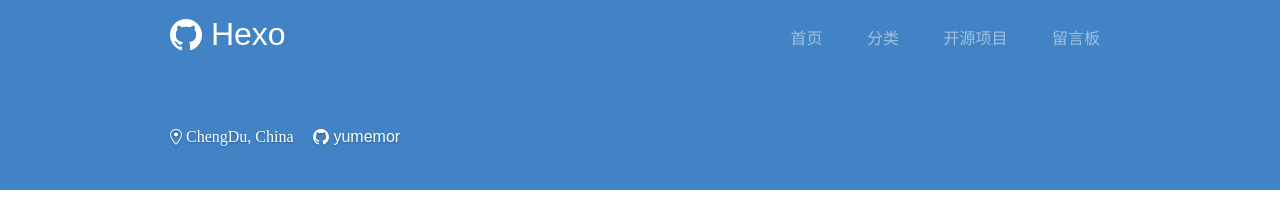
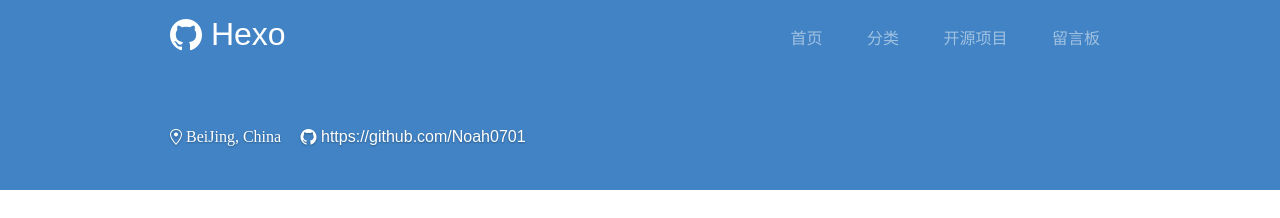
Before and after one commit to Noah0701/noah0701.github.io, a plain HTML site: page archives/2016/12/index.html in a window 1280 px wide. Shown: the top 218 px of the page. Drawn offline with nearby package versions, Linux system fonts and the light colour scheme; no server answers.

Commit message:
Site updated: 2017-01-10 23:46:43

```diff
--- a/archives/2016/12/index.html
+++ b/archives/2016/12/index.html
@@ -50,7 +50,7 @@
 
                                 <span class="octicon octicon-location">
 
-                                        ChengDu, China
+                                        BeiJing, China
 
                                 </span>
 
@@ -63,7 +63,7 @@
 
                                 </span>
 
-                                    <a href="http://github.com/yumemor" target="_blank">yumemor</a>
+                                    <a href="http://github.com/https://github.com/Noah0701" target="_blank">https://github.com/Noah0701</a>
 
 
                         </span>
@@ -192,7 +192,7 @@
                 var repos = "ysale-sms,scude-answer,cordova-plugin-alipay".split(",");
                 for(var i in repos){
                     var name = repos[i];
-                    $.get("https://api.github.com/repos/yumemor/"+name,handle);
+                    $.get("https://api.github.com/repos/https://github.com/Noah0701/"+name,handle);
                 }
 
                 function handle(result){
```
Also changed, not shown: 2016/12/20/hello-world/index.html (+1 -1 lines), archives/2016/index.html (+3 -3 lines), archives/index.html (+3 -3 lines), index.html (+3 -3 lines).
